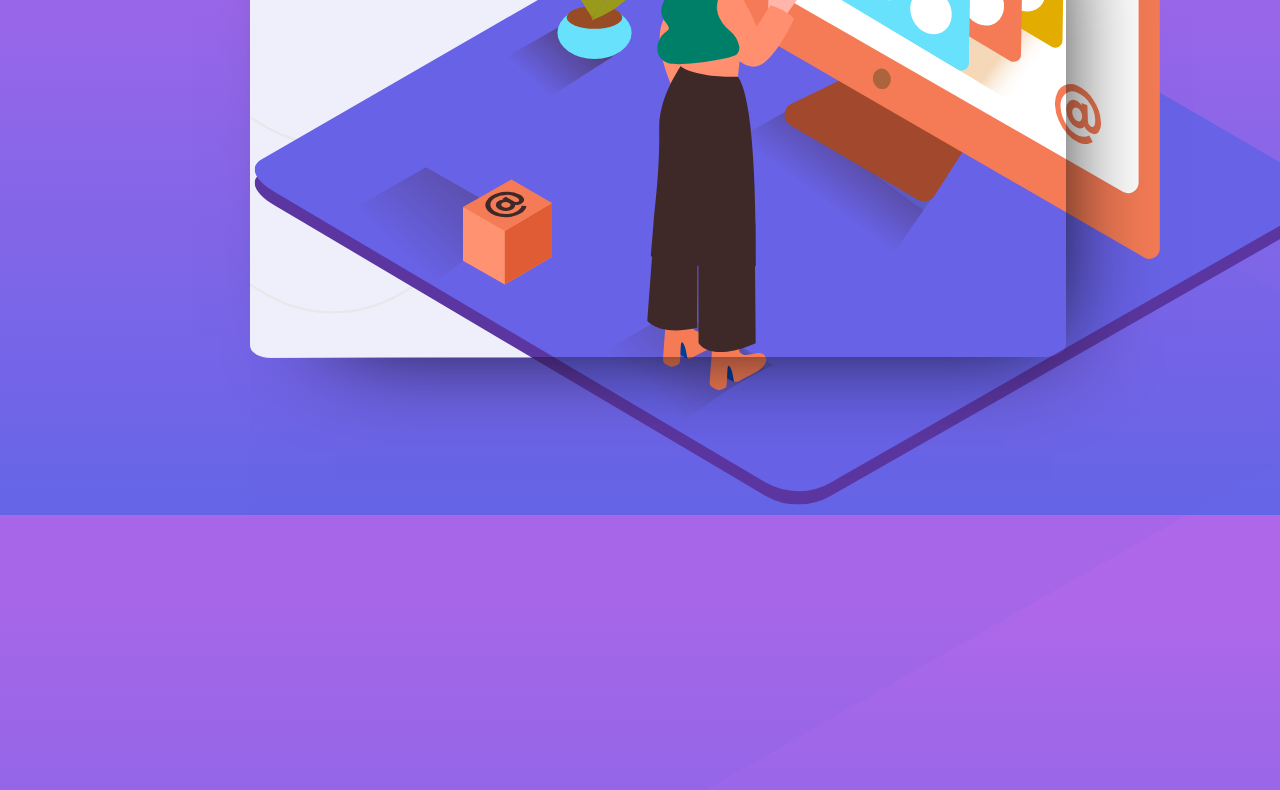
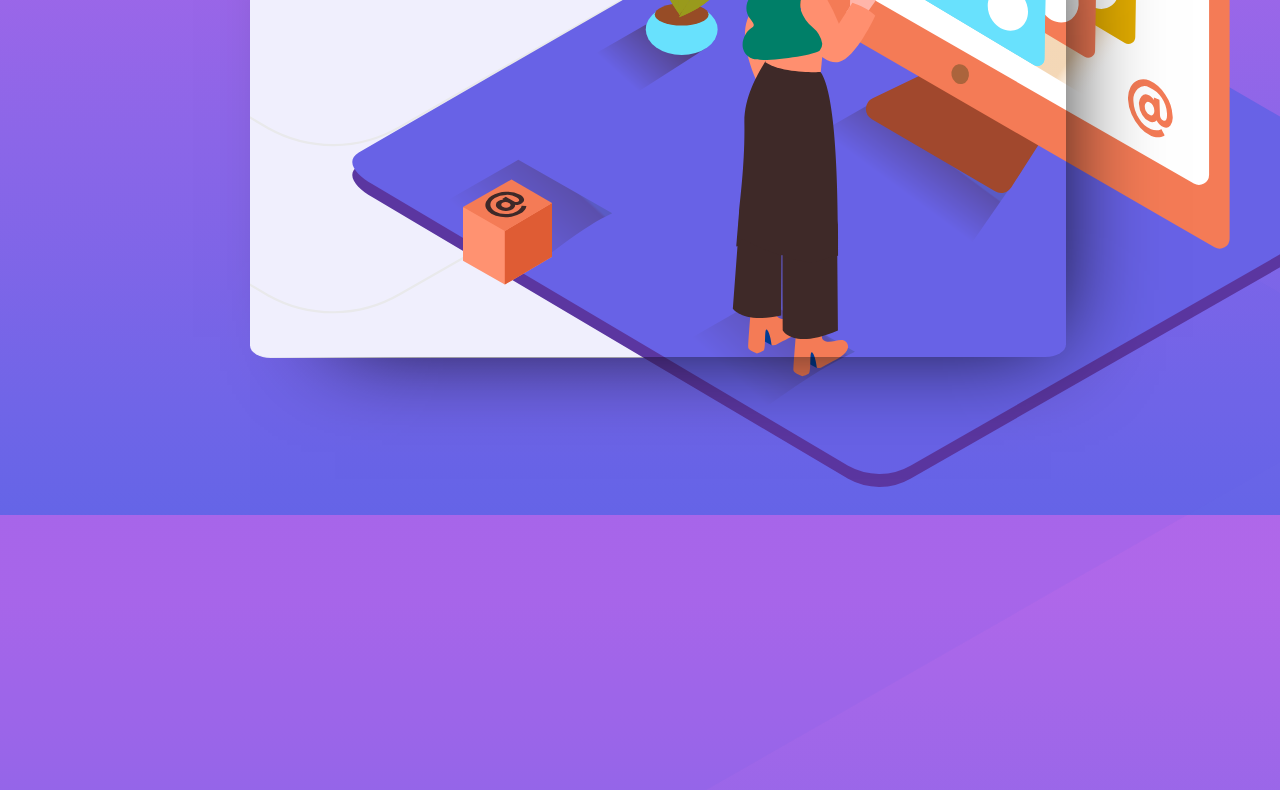
Before and after one commit to cdevp/faq-accordion-card-main, a plain HTML site: page index.html in a window 1280 px wide. Shown: the part 285-1075 px from the top of the page. Drawn offline with Linux system fonts and the light colour scheme.

Commit message:
Testing ios compatibility

```diff
--- a/index.html
+++ b/index.html
@@ -25,11 +25,11 @@
   <div id="card">
     <div id="logo">
       <div id="illustration-container">
-        <img id="background" src="images/bg-pattern-desktop.svg"
+        <img id="background" src="images/bg-woman-desktop.svg"
         alt="Desktop version of the background pattern for the illustration of
         the woman interacting with a screen" />
         <img id="box" src="images/box-desktop.svg" />
-        <img id="illustration" src="images/illustration-woman-online-desktop.svg" />
+<!--        <img id="illustration" src="images/illustration-woman-online-desktop.svg" /> -->
 
       </div>
     </div>
```
Also changed, not shown: images/bg-woman-desktop.svg (added), style.css (line endings or trailing spaces).
